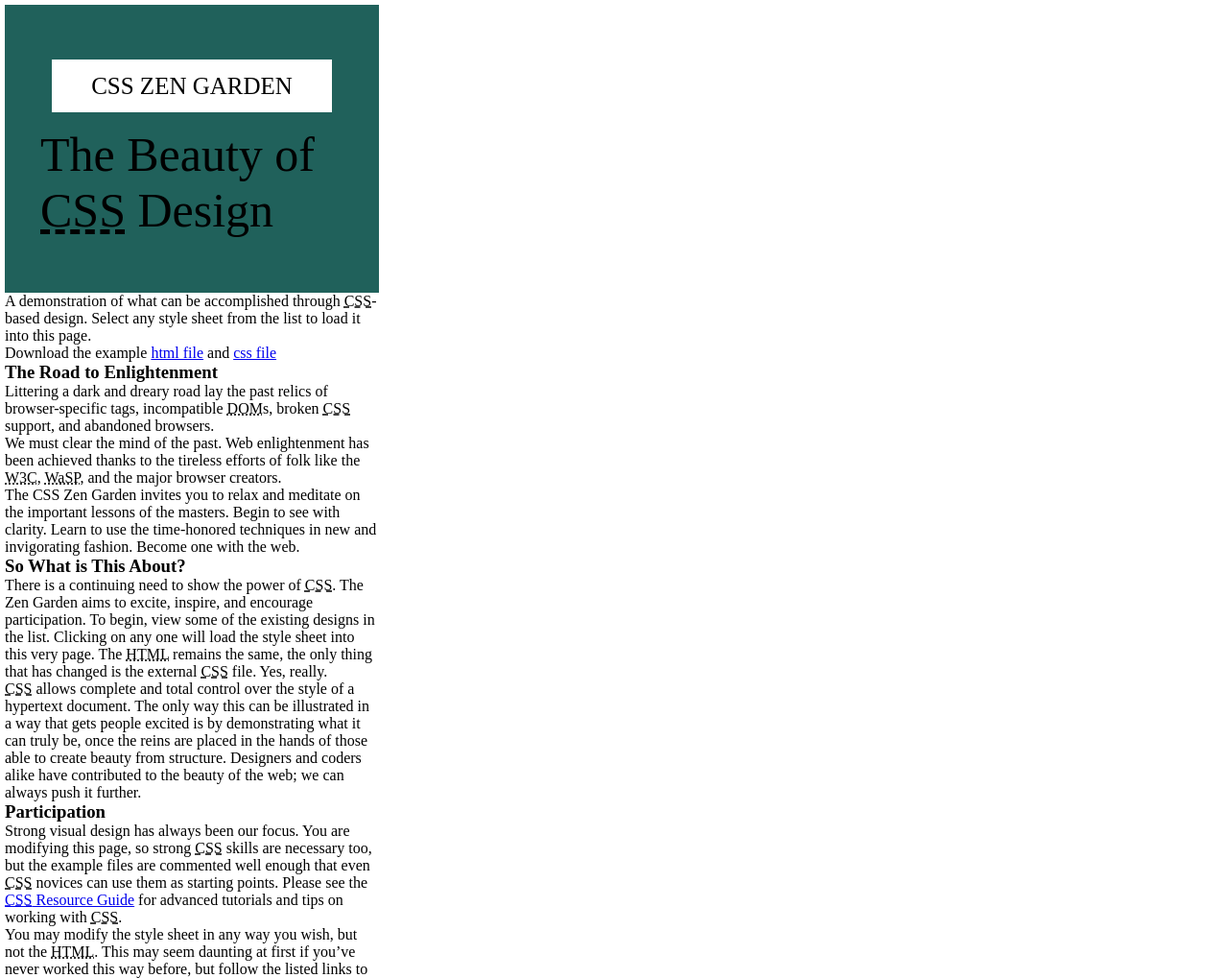
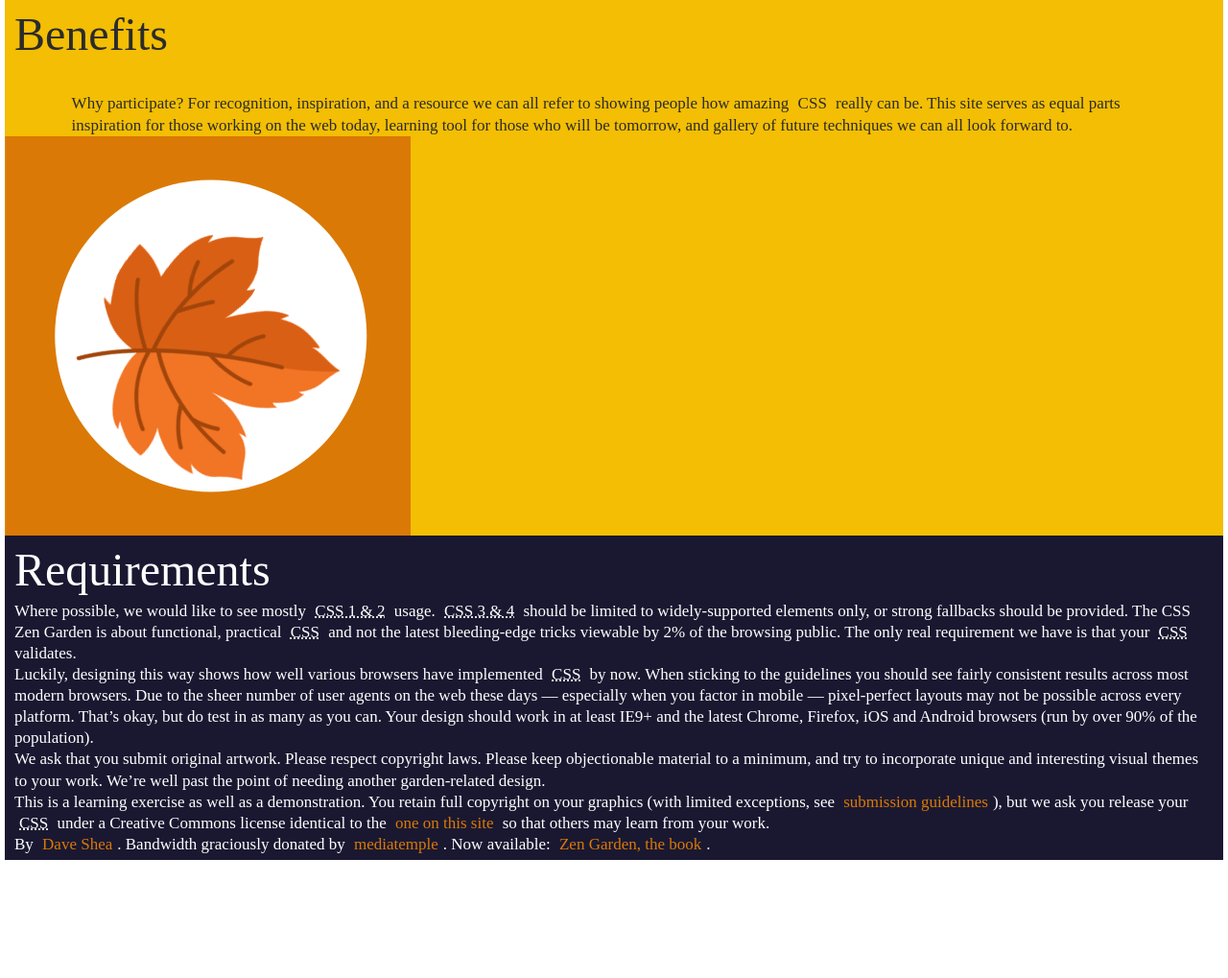
Before and after one commit to katekosm/zengarden, a plain HTML site: page index.html in a window 1280 px wide. Shown: the top 1019 px of the page at 96% size. After the commit the page ends 896 px from the top, so only its background shows below. Drawn offline with Linux system fonts and the light colour scheme; a web font is replaced by a local one.

Commit message:
Got some of mine done. Need to figure out the rest

```diff
--- a/_variables.scss
+++ b/_variables.scss
@@ -5,6 +5,12 @@
 $background-brown: #B46100;
 $background-yellow: #F3BE03;
 $background-dark_blue: #1A1831;
+
+$mobile_content_width: 350px;
+$mobile_content_padding: 5.12821%;
+$desktop_content_width: 1215px;
+$desktop_content_padding: 353px;
+
 $text-color1: #2B2B2B;
 $text-color2: #FFFFFF;
 $header-font: 'Inika', serif;
--- a/index.html
+++ b/index.html
@@ -8,7 +8,7 @@
   </head>
   <body>
     <div class="page-wrapper">
-      <section class="intro" id="zen-intro">
+      <!-- <section class="intro" id="zen-intro">
         <header role="banner">
           <h1>CSS Zen Garden</h1>
           <h2>
@@ -61,9 +61,9 @@
             Become one with the web.
           </p>
         </div>
-      </section>
+      </section> -->
 
-      <div class="main supporting" id="zen-supporting" role="main">
+      <!-- <div class="main supporting" id="zen-supporting" role="main">
         <div class="explanation" id="zen-explanation" role="article">
           <h3>So What is This About?</h3>
           <p>
@@ -85,9 +85,9 @@
             coders alike have contributed to the beauty of the web; we can
             always push it further.
           </p>
-        </div>
+        </div> -->
 
-        <div class="participation" id="zen-participation" role="article">
+        <!-- <div class="participation" id="zen-participation" role="article">
           <h3>Participation</h3>
           <p>
             Strong visual design has always been our focus. You are modifying
@@ -136,7 +136,7 @@
             to an archive of that file and all associated assets, and if we
             choose to use it we will download it and place it on our server.
           </p>
-        </div>
+        </div> -->
 
         <div class="benefits" id="zen-benefits" role="article">
           <h3>Benefits</h3>
@@ -215,7 +215,7 @@
           </p>
         </div>
 
-        <footer>
+        <!-- <footer>
           <a
             href="http://validator.w3.org/check/referer"
             title="Check the validity of this site&#8217;s HTML"
@@ -246,10 +246,10 @@
             class="zen-github"
             >GH</a
           >
-        </footer>
+        </footer> -->
       </div>
 
-      <aside class="sidebar" role="complementary">
+      <!-- <aside class="sidebar" role="complementary">
         <div class="wrapper">
           <div class="design-selection" id="design-selection">
             <h3 class="select">Select a Design:</h3>
@@ -375,7 +375,7 @@
             </ul>
           </div>
         </div>
-      </aside>
+      </aside> -->
     </div>
   </body>
 </html>
--- a/style.scss
+++ b/style.scss
@@ -1,71 +1,94 @@
 @import "./resets";
 @import "./variables";
+
+@keyframes rotating {
+  from {
+    transform: rotate(0deg);
+  }
+  to {
+    transform: rotate(360deg);
+  }
+}
+
+body {
+  margin: 0;
+  * {
+    // @include font-basic;
+    font-size: 17px;
+    line-height: 130%;
+    font-weight: 400;
+    font-style: normal;
+    // color: $font_color;
+    padding: 0 5px;
+  }
+}
 
 /********************
  * Page Container
  *******************/
 .page-wrapper {
-  margin: 5px;
-  width: 390px;
+  max-width: 100%;
 
-  .intro {
-    /********************
-   * Header
-   *******************/
-    header {
-      display: flex;
-      background: $background-green;
-      color: white;
-      width: 390px;
-      height: 300px;
-      font-size: 15px;
-      font-family: $header-font;
-      font-weight: 400;
-      justify-content: center;
-      align-items: center;
+  // .intro {
+  //   /********************
+  //  * Header
+  //  *******************/
+  //   header {
+  //     display: flex;
+  //     background: $background-green;
+  //     color: white;
+  //     width: 390px;
+  //     height: 300px;
+  //     font-size: 15px;
+  //     font-family: $header-font;
+  //     font-weight: 400;
+  //     justify-content: center;
+  //     align-items: center;
 
-      &[role="banner"] {
-        display: flex;
-        flex-direction: column;
-      }
-      h1 {
-        display: flex;
-        width: 75%;
-        height: 55px;
-        font-size: 25px;
-        font-weight: 100;
-        background: white;
-        color: black;
-        justify-content: center;
-        align-items: center;
-        text-align: center;
-        text-transform: uppercase;
-      }
-      h2 {
-        padding: 15px 37px 0 37px;
-        font-size: 50px;
-        font-weight: 200;
-        color: black;
-      }
-    }
-    /********************
-   * Summary Section
-   *******************/
-    // .summary {
-    //   [role="article"] {
+  //     &[role="banner"] {
+  //       display: flex;
+  //       flex-direction: column;
+  //     }
+  //     h1 {
+  //       display: flex;
+  //       width: 75%;
+  //       height: 55px;
+  //       font-size: 25px;
+  //       font-weight: 100;
+  //       background: white;
+  //       color: black;
+  //       justify-content: center;
+  //       align-items: center;
+  //       text-align: center;
+  //       text-transform: uppercase;
+  //     }
+  //     h2 {
+  //       padding: 15px 37px 0 37px;
+  //       font-size: 50px;
+  //       font-weight: 200;
+  //       color: black;
+  //       text-align: center;
+  //       // background: transparent url(beauty.gif) no-repeat top left;
+  //     }
   //   }
-    //   p {
+  //   /********************
+  //  * Summary Section
+  //  *******************/
+  //   .summary {
+  //     [role="article"] {
+  //     }
+  //     p {
+  //     }
   //   }
   // }
-  }
 
-  //main class
-  // supporting class
-  //[role=main]{};
+  // //main class
+  // // supporting class
+  // //[role=main]{};
 
-  /********************
-   * Explanation Section
-   *******************/
+  // /********************
+  //  * Explanation Section
+  //  *******************/
   // .explanation {
   //   [role="aticle"] {
   //     h3 v {
@@ -87,52 +110,126 @@
   //   }
   // }
 
+  h1,
+  h2,
+  h3,
+  p {
+    margin: 0;
+  }
+
+  h3 {
+    font-family: "Inika", serif;
+    font-size: 48px;
+  }
+
+  .benefits,
+  .requirements {
+    padding: 5px;
+  }
+
   /********************
    * Benefit Section
    *******************/
-  // .benefits {
-  //   [role="aticle"] {
-  //     h3 {
-  //     }
-  //     p {
-  //     }
-  //   }
-  // }
+  .benefits {
+    background: $background-yellow;
+    color: $text-color1;
+    $padding_bottom: 32.82051%; // 128px height on 390px width
+    $leaf_size: 25.64103%; // 100px on 390px width
+    @mixin leafs_style {
+      content: "";
+      position: absolute;
+      z-index: 2;
+      bottom: 5.265%;
+      width: $leaf_size;
+      padding-top: $leaf_size;
+      background-size: contain;
+      background-repeat: no-repeat;
+    }
+
+    position: relative;
+    z-index: 1;
+    padding-bottom: $padding_bottom;
+
+    p {
+      padding: 30px $mobile_content_padding 0;
+      margin: 0;
+      background: $background-yellow;
+      abbr {
+        text-decoration: none;
+      }
+    }
+
+    &::before {
+      content: "";
+      position: absolute;
+      z-index: 1;
+      left: 0;
+      bottom: 0;
+      width: 100%;
+      padding-top: $padding_bottom;
+      background-image: url("./images/benefits_bg.svg");
+      background-size: contain;
+      background-repeat: no-repeat;
+    }
+
+    &::after {
+      left: 4.10256%;
+      background-image: url("./images/leaf_1.svg");
+      @include leafs_style;
+      animation: rotating 12s 1s linear infinite;
+    }
+  }
 
   /********************
    * Requirements Section
    *******************/
-  // .requirements {
-  //   [role="article"] {
-  //     h3 {
-  //     }
-  //     p {
-  //       [role="contentinfo"] {
-  //       }
+  .requirements {
+    background: $background-dark_blue;
+    color: $text-color2;
+  }
+  // [role="article"] {
+  //   h3 {
+  //   }
+  //   p {
+  //     [role="contentinfo"] {
   //     }
   //   }
   // }
+}
 
 // footer {
 // }
 
 // continue from line 252 in the html file.
-}
+// }
 
 /********************
  * URL CSS Code - If we don't want it nested somewhere else
  *******************/
-// a {
-//   &:link {
-//   }
-//   &:visited {
-//   }
-//   &:active {
-//   }
-//   &:hover {
-//   }
+a {
+  &:link {
+    color: $background-orange;
+    text-decoration: none;
+  }
+  &:visited {
+    color: $background-yellow;
+  }
+  &:hover {
+    border-bottom: 1px solid $background-brown;
+  }
+  &:active {
+    color: $background-green;
+  }
+}
+
+// abbr[title="Cascading Style Sheets"] {
+//   text-decoration-style: dashed;
 // }
 
-abbr[title="Cascading Style Sheets"] {
-  text-decoration-style: dashed;
-}
+/* 35em is also 560px (if basefont is 16px) */
+// @media only screen and (min-width: 35rem) {
+// }
+
+/* 64em is also 1028px (if basefont is 16px) */
+// @media only screen and (min-width: 64rem) {
+// }
```
Also changed, not shown: images/benefits_bg.svg (added), images/leaf_1.svg (added), images/leaf_2.svg (added), images/leaf_3.svg (added), images/summary_bg.svg (added), style.css, 2 other files. Lines whose indentation alone changed are shown as unchanged.
